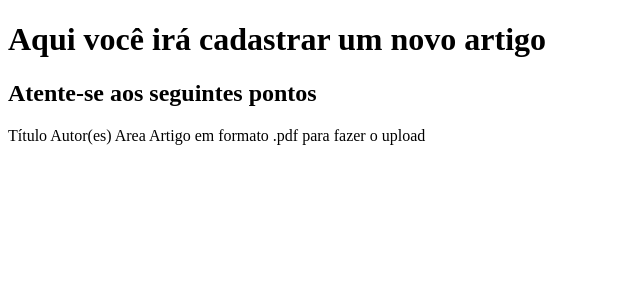
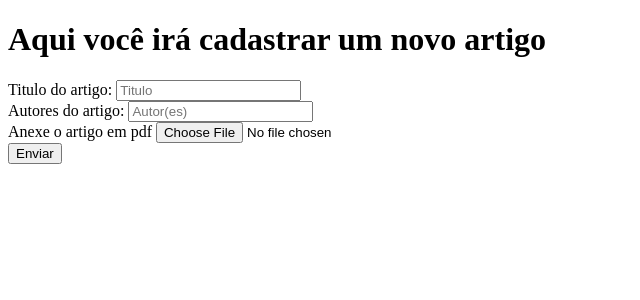
Before and after one commit to giovanninibarbosa/tp1-sd, a Django app: page / in a window 1280 px wide. Shown: the top 300 px of the page, without its empty margins (0-640 px from the left). Run offline with Django 4.2, Linux system fonts and the light colour scheme.

Commit message:
📦 Feature: Adds the layout for form.

```diff
--- a/sciencerepo/register/templates/index.html
+++ b/sciencerepo/register/templates/index.html
@@ -1,16 +1,33 @@
 <!DOCTYPE html>
 <html lang="pt-br">
+
 <head>
     <meta charset="UTF-8">
     <title>Cadastrar novo artigo científico</title>
 </head>
+
 <body>
-        <h1>Aqui você irá cadastrar  um novo artigo</h1>
+    <h1>Aqui você irá cadastrar um novo artigo</h1>
 
-        <h2>Atente-se aos seguintes pontos</h2>
-        <p1>Título</p1>
-        <p2>Autor(es)</p2>
-        <p3>Area</p3>
-        <p4>Artigo em formato .pdf para fazer o upload</p4>
+    <form>
+        <div class="form-group">
+            <label for="form-text">Titulo do artigo: </label>
+            <input type="text" class="form-control" id="subject-title" aria-describedby="subjectTitle"
+                placeholder="Titulo">
+        </div>
+        <div class="form-group">
+            <label for="author">Autores do artigo: </label>
+            <input type="text" class="form-control" id="author-input"
+                placeholder="Autor(es)">
+        </div>
+
+        <div class="form-group">
+            <label for="exampleFormControlFile1">Anexe o artigo em pdf</label>
+            <input type="file" class="form-control-file" id="exampleFormControlFile1">
+        </div>
+
+        <button type="submit" class="btn btn-primary">Enviar</button>
+    </form>
 </body>
+
 </html>
```
Lines whose indentation alone changed are shown as unchanged.
